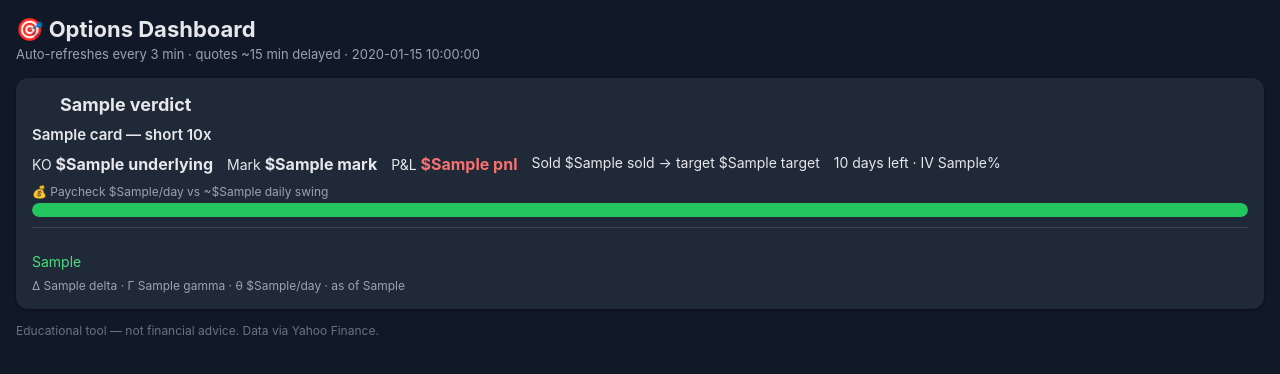
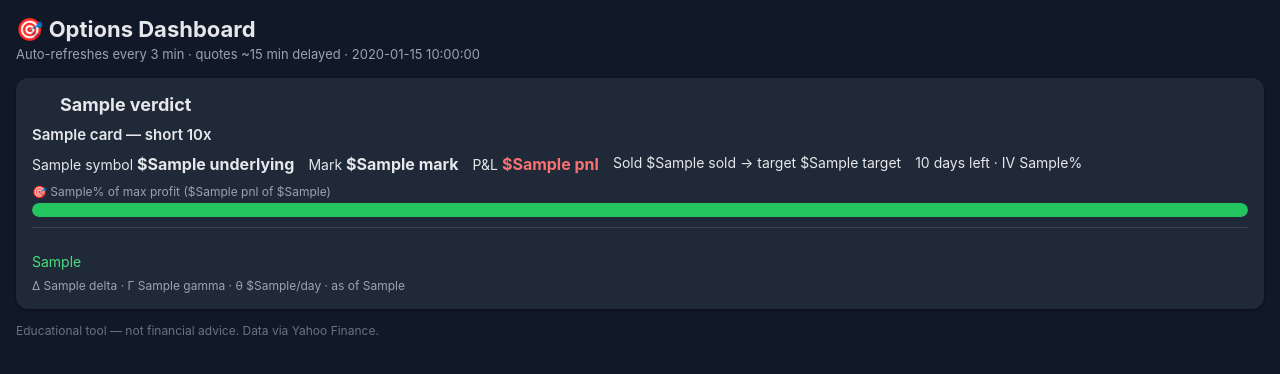
Before and after one commit to jkim-vcs/greeks-dashboard, a Flask app: template templates/dashboard.html in a window 1280 px wide. Shown: the top 374 px of the page. Run offline with Flask 3, Linux system fonts and the light colour scheme; the template is opened without the code that fills it: most values are stand-ins (such as "Sample title", 1, 10 or a date in 2020).

Commit message:
add max profit

```diff
--- a/app.py
+++ b/app.py
@@ -109,13 +109,20 @@ def analyze(pos):
         zone, good, bad = "OK — %.2f" % delta, True, False
     answers.append({"q": "2. Delta under 0.35?", "a": zone,
                     "ok": good, "warn": (not good) or (delta >= 0.30 and not bad)})
-    # Q3 — paycheck vs danger?
+    # Q3 — paycheck vs danger? (pay_pct = paycheck as % of typical daily swing)
+    pay_pct = (theta_day / swing_day * 100) if swing_day else 0
     healthy = theta_day >= 0.30 * swing_day
     answers.append({
-        "q": "3. Paycheck healthy? ($%.2f/day vs ~$%.0f swing)" % (theta_day, swing_day),
+        "q": "3. Paycheck healthy? ($%.2f/day vs ~$%.0f swing, %.0f%%)" % (theta_day, swing_day, pay_pct),
         "a": "Yes — worth holding" if healthy else "Thin — risk outweighs pay",
         "ok": healthy,
     })
+
+    # Progress toward max profit: captured P&L as % of the premium collected.
+    # 100% = the option expires worthless and you keep it all.
+    # (Your 50% rule = close when this bar reaches ~50%.)
+    max_profit = pos["sold"] * n * 100
+    profit_pct = max(0.0, min(1.0, pnl / max_profit)) * 100 if max_profit > 0 else 0.0
 
     if hit:
         verdict, color = "TAKE PROFIT — close it", "green"
@@ -136,6 +143,8 @@ def analyze(pos):
         "days_left": max(int(snap["T_years"] * 365), 0),
         "answers": answers, "verdict": verdict, "color": color,
         "as_of": snap["as_of"],
+        "max_profit": round(max_profit, 2),
+        "profit_pct": round(profit_pct, 1),
     }
 
 
--- a/templates/dashboard.html
+++ b/templates/dashboard.html
@@ -46,16 +46,16 @@
       <div class="verdict"><span class="dot"></span>{{ c.verdict }}</div>
       <div style="font-size:15px; font-weight:600">{{ c.label }} — short {{ c.qty }}x</div>
       <div class="nums">
-        <span>KO <b>${{ c.underlying }}</b></span>
+        <span>{{ c.symbol }} <b>${{ c.underlying }}</b></span>
         <span>Mark <b>${{ c.mark }}</b></span>
         <span>P&amp;L <b class="{{ 'pnl-pos' if c.pnl >= 0 else 'pnl-neg' }}">${{ c.pnl }}</b></span>
         <span>Sold ${{ c.sold }} → target ${{ c.target }}</span>
         <span>{{ c.days_left }} days left · IV {{ c.iv }}%</span>
       </div>
-      <div class="lbl">💰 Paycheck ${{ c.theta_day }}/day vs ~${{ c.swing_day }} daily swing</div>
-      <div class="bar">
-        <div style="width: {{ [c.theta_day / (c.swing_day or 1) * 100, 100] | min }}%; background:#22c55e"></div>
-      </div>
+        <div class="lbl">🎯 {{ c.profit_pct }}% of max profit (${{ c.pnl }} of ${{ c.max_profit }})</div>
+        <div class="bar">
+          <div style="width: {{ c.profit_pct }}%; background:#22c55e"></div>
+        </div>
       {% for a in c.answers %}
       <div class="qa">
         <span class="q">{{ a.q }}</span><br>
```
